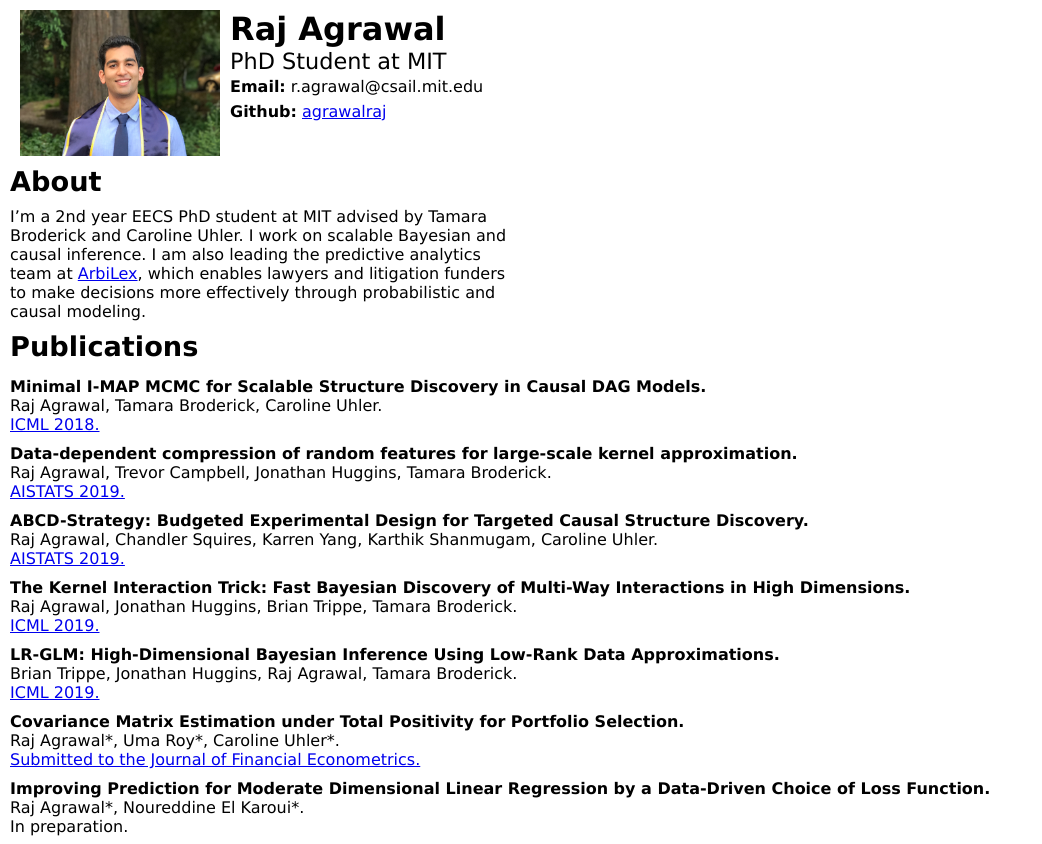
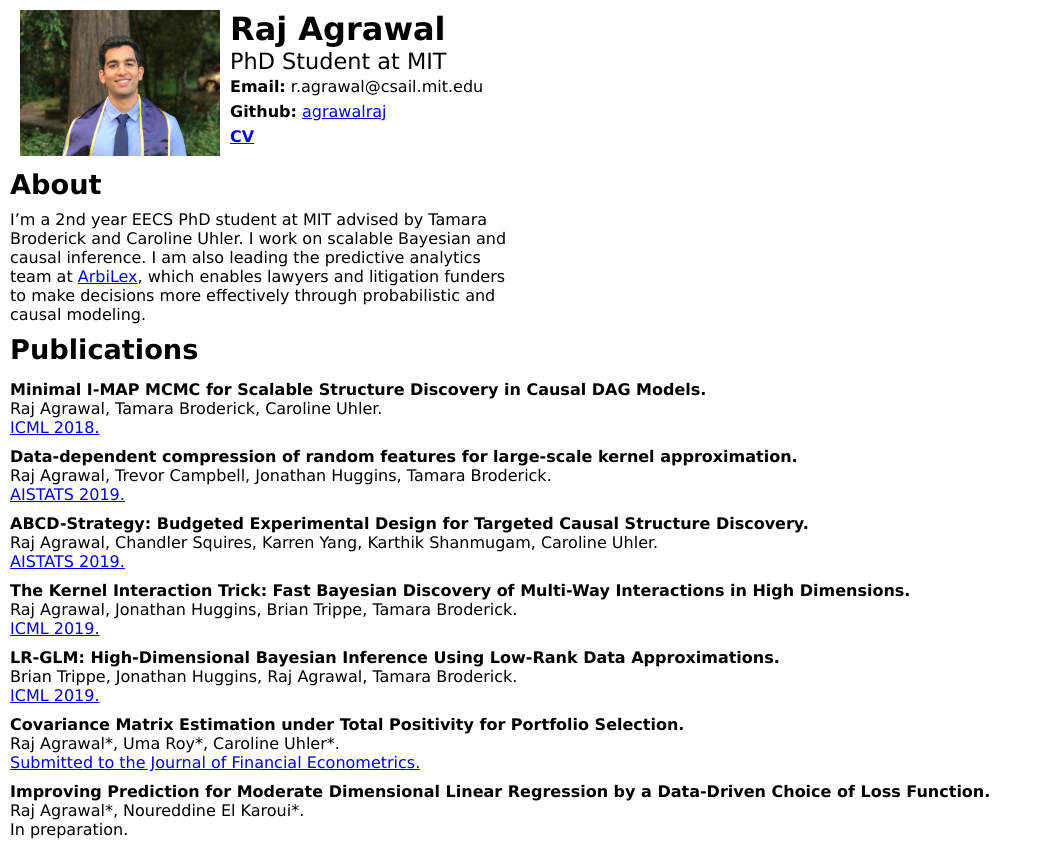
Before and after one commit to agrawalraj/agrawalraj.github.io, a plain HTML site: page index.html in a window 1280 px wide. Shown: the whole page, without its empty margins (0-1042 px from the left). Drawn offline with Linux system fonts and the light colour scheme.

Commit message:
added cv

```diff
--- a/index.html
+++ b/index.html
@@ -19,6 +19,7 @@
     <ul class="info_list">
       <li><b>Email:</b> r.agrawal@csail.mit.edu</li>
       <li><b>Github:</b> <a  href="http://github.com/agrawalraj/">agrawalraj</a></li>
+      <li><b> <a href="http://github.com/agrawalraj/raj_agrawal_CV_website.pdf">CV</b></a></li>
     </ul>
   </div>
 
```
Also changed, not shown: 1 other file.
